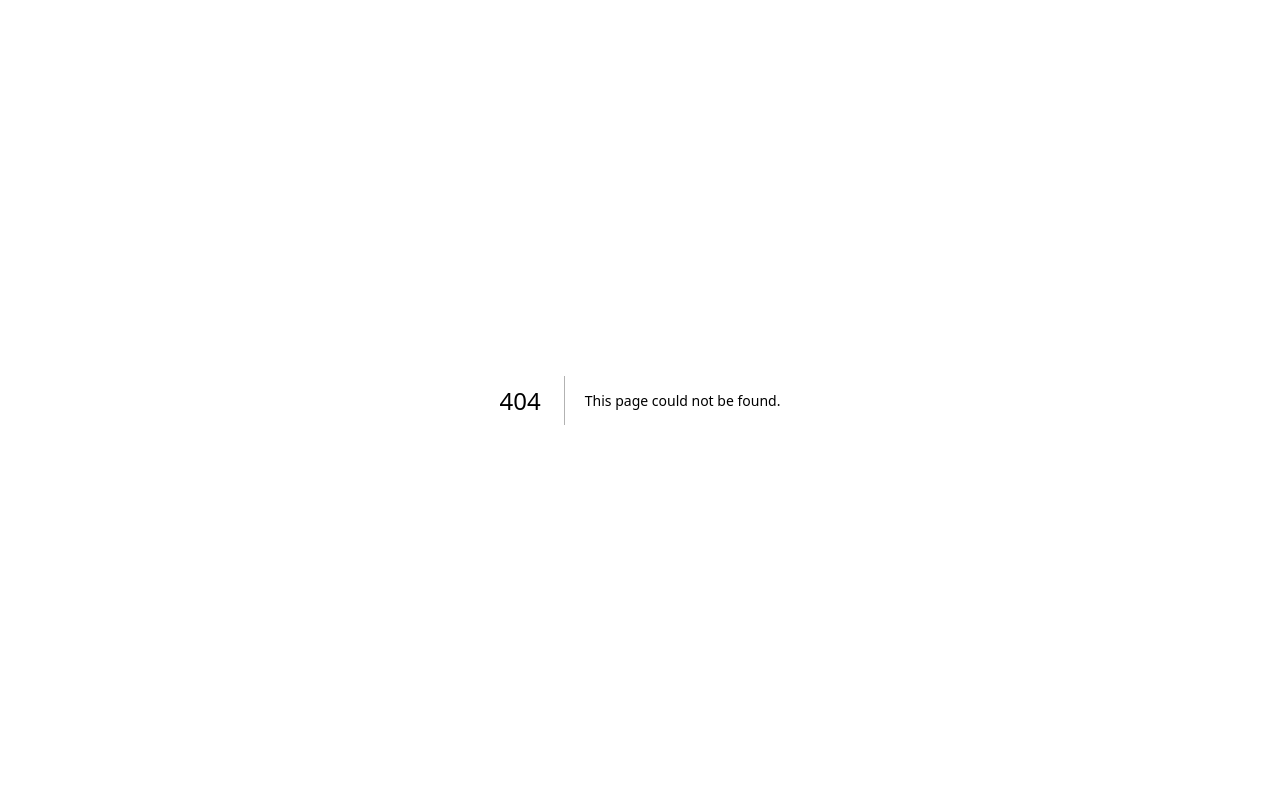
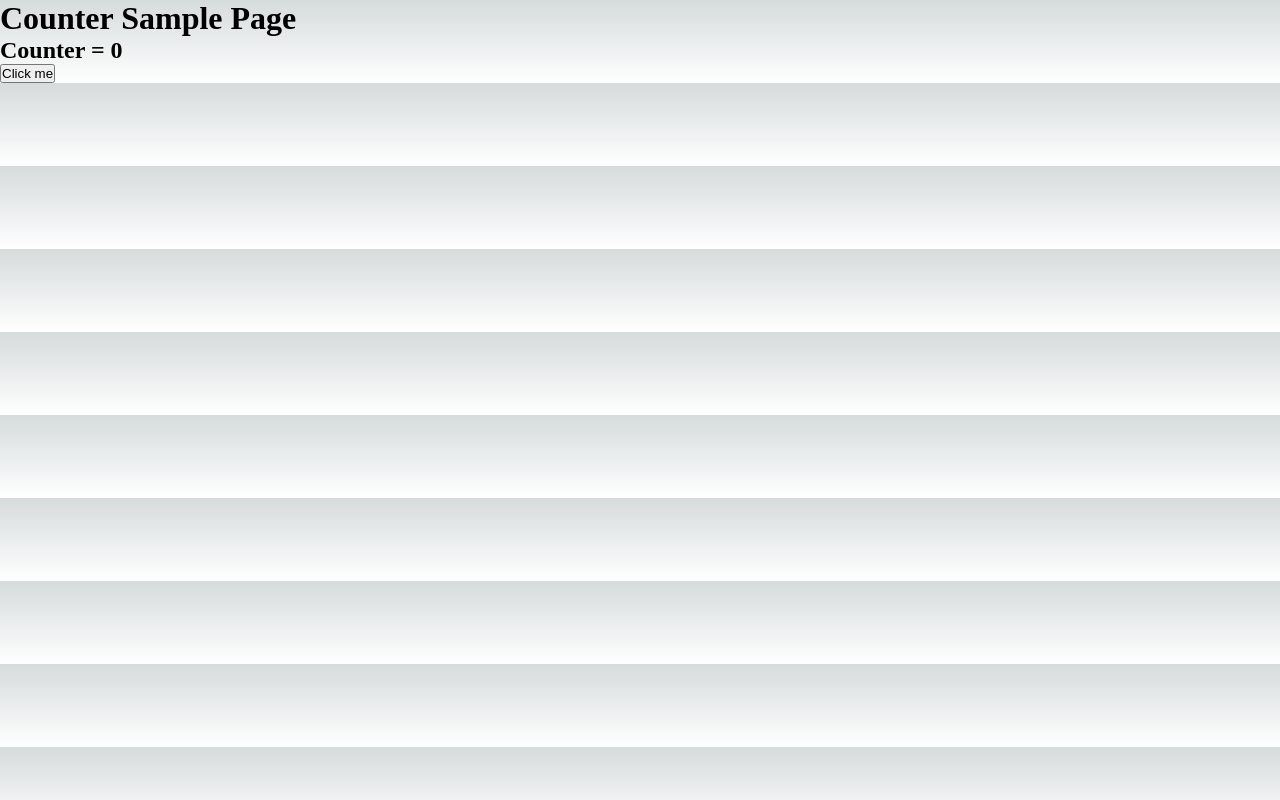
Before and after one commit to negi524/nextjs-starter, a Next.js app: page /use-state-sample in a window 1280 px wide. Before the commit this address had no page. Built offline with nearby package versions, Linux system fonts and the light colour scheme.

Commit message:
add useState sample

```diff
--- /dev/null
+++ b/src/app/use-state-sample/page.tsx
@@ -0,0 +1,14 @@
+"use client";
+
+import { useState } from "react";
+
+export default function CounterSamplePage() {
+  const [count, setCount] = useState(0);
+  return (
+    <div>
+      <h1>Counter Sample Page</h1>
+      <h2>Counter = {count}</h2>
+      <button onClick={() => setCount(count + 1)}>Click me</button>
+    </div>
+  );
+}
```
